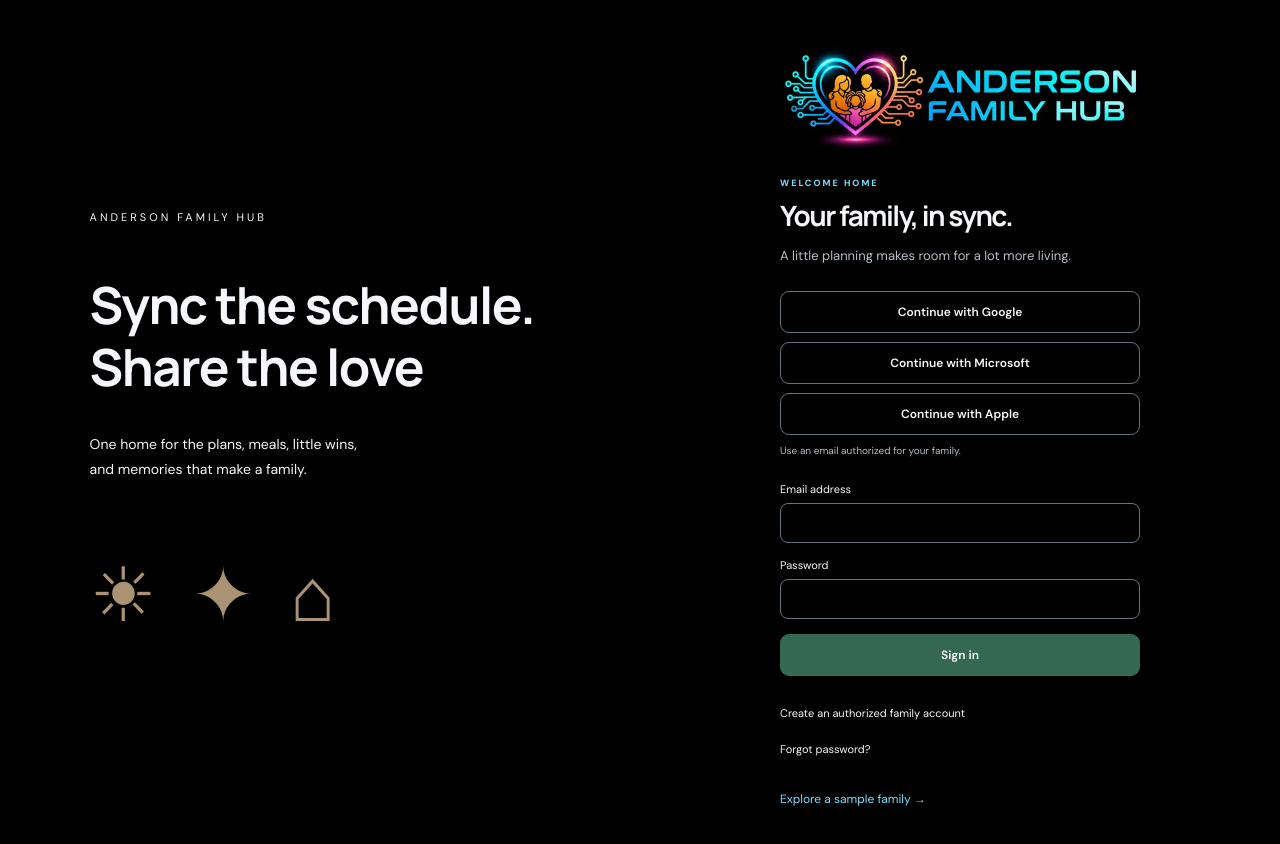
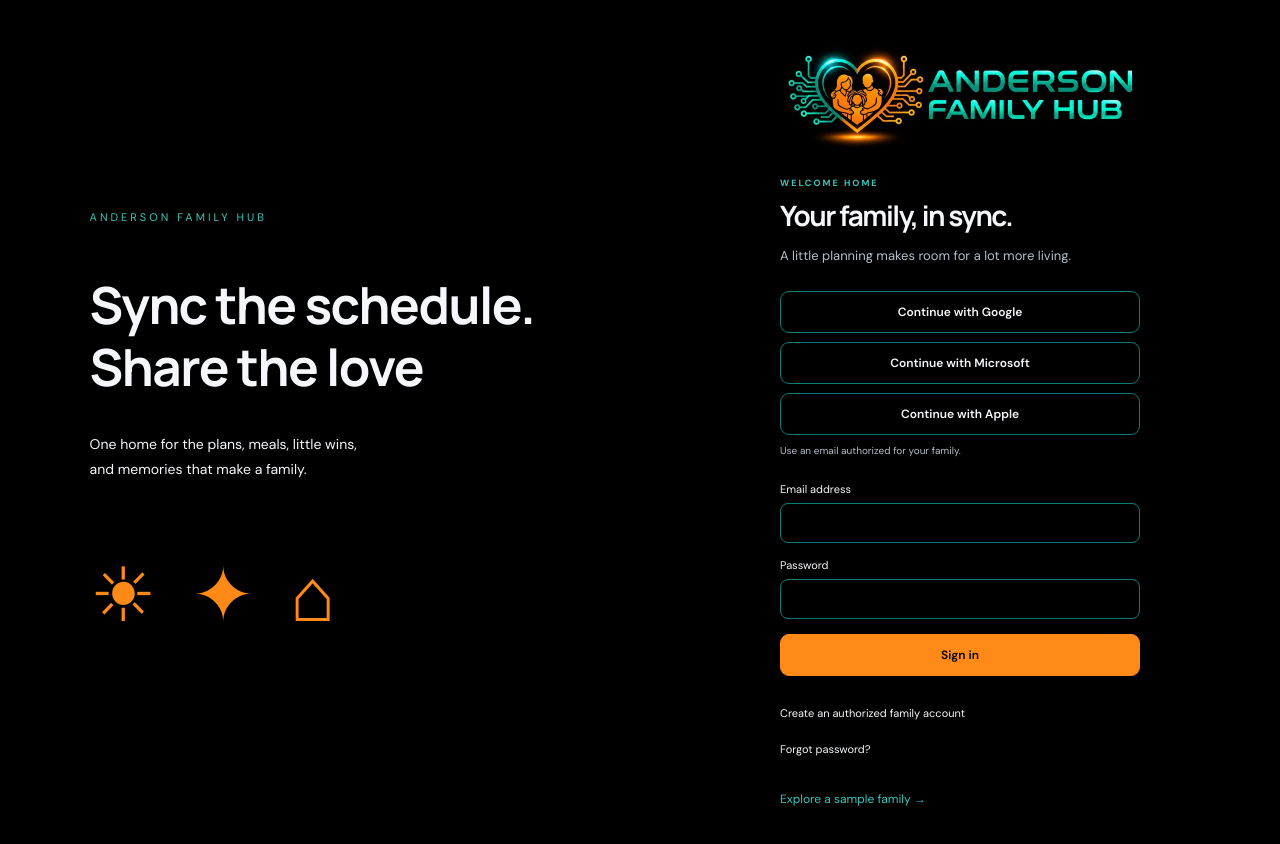
Before and after one commit to locdfathertech-debug/Anderson-calendar, a React (Vite) app: page / in a window 1280 px wide. Shown: the top 844 px of the page. Built offline with nearby package versions, Linux system fonts and the light colour scheme; no server answers.

Commit message:
Apply black, teal, and orange sign-in branding

```diff
--- a/src/hub.css
+++ b/src/hub.css
@@ -1039,6 +1039,8 @@ progress {
   opacity: 0.7;
 }
 .auth-scene {
+  --auth-teal: #36c7bb;
+  --auth-orange: #ff8a18;
   min-height: 100vh;
   display: grid;
   grid-template-columns: 1fr 1fr;
@@ -1069,7 +1071,7 @@ progress {
   display: flex;
   gap: 35px;
   font-size: 75px;
-  color: #aa9273;
+  color: var(--auth-orange);
   margin-top: 50px;
 }
 .auth-box {
@@ -1091,15 +1093,24 @@ progress {
 .auth-scene .oauth-buttons small {
   color: #b5bec8;
 }
+.auth-story > p:first-child,
 .auth-scene .eyebrow,
 .auth-scene .sample-link {
-  color: #7bdeff;
+  color: var(--auth-teal);
 }
 .auth-box input,
 .auth-box .btn:not(.primary) {
   background: #000;
   color: #f5f7fa;
-  border-color: #69737e;
+  border-color: #087d79;
+}
+.auth-scene .btn.primary {
+  background: var(--auth-orange);
+  border-color: var(--auth-orange);
+  color: #000;
+}
+.auth-scene :is(button, input, a):focus-visible {
+  outline-color: var(--auth-teal);
 }
 .auth-box .eyebrow {
   margin-bottom: 10px;
```
Also changed, not shown: public/anderson-family-hub-logo.webp.
